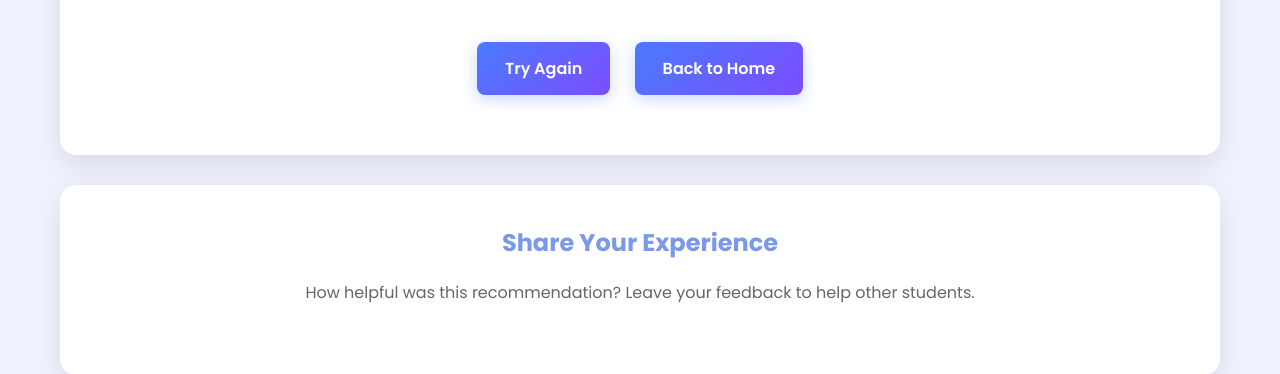
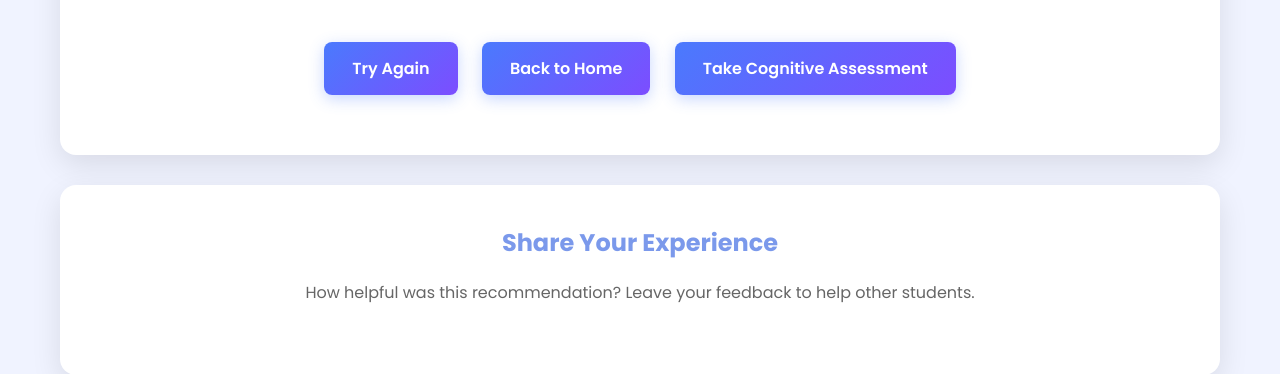
Before and after one commit to Olamieee/Subject-Recommender-System, a Django app: template recommenderApp/templates/results.html in a window 1280 px wide. Shown: the part 242-616 px from the top of the page. Run offline with Django 5.2, Linux system fonts and the light colour scheme; the template is opened without the code that fills it, so the values that code supplies are empty.

Commit message:
Update results.html

```diff
--- a/recommenderApp/templates/results.html
+++ b/recommenderApp/templates/results.html
@@ -46,6 +46,8 @@
                         <a href="{% url 'home' %}"
                             style="display: inline-block; margin: 0 10px; padding: 14px 28px; background: linear-gradient(135deg, #4a7afd, #7c4dff); color: white; font-weight: 600; border-radius: 8px; text-decoration: none; box-shadow: 0 4px 15px rgba(74, 122, 253, 0.3); border: none; font-size: 1rem; transition: all 0.3s;">Back
                             to Home</a>
+                        <a href="{% url 'iq_test' %}" style="display: inline-block; margin: 0 10px; padding: 14px 28px; background: linear-gradient(135deg, #4a7afd, #7c4dff); color: white; font-weight: 600; border-radius: 8px; text-decoration: none; box-shadow: 0 4px 15px rgba(74, 122, 253, 0.3); border: none; font-size: 1rem; transition: all 0.3s;">
+                            Take Cognitive Assessment</a>
                     </div>
                 </div>
             </div>
```
